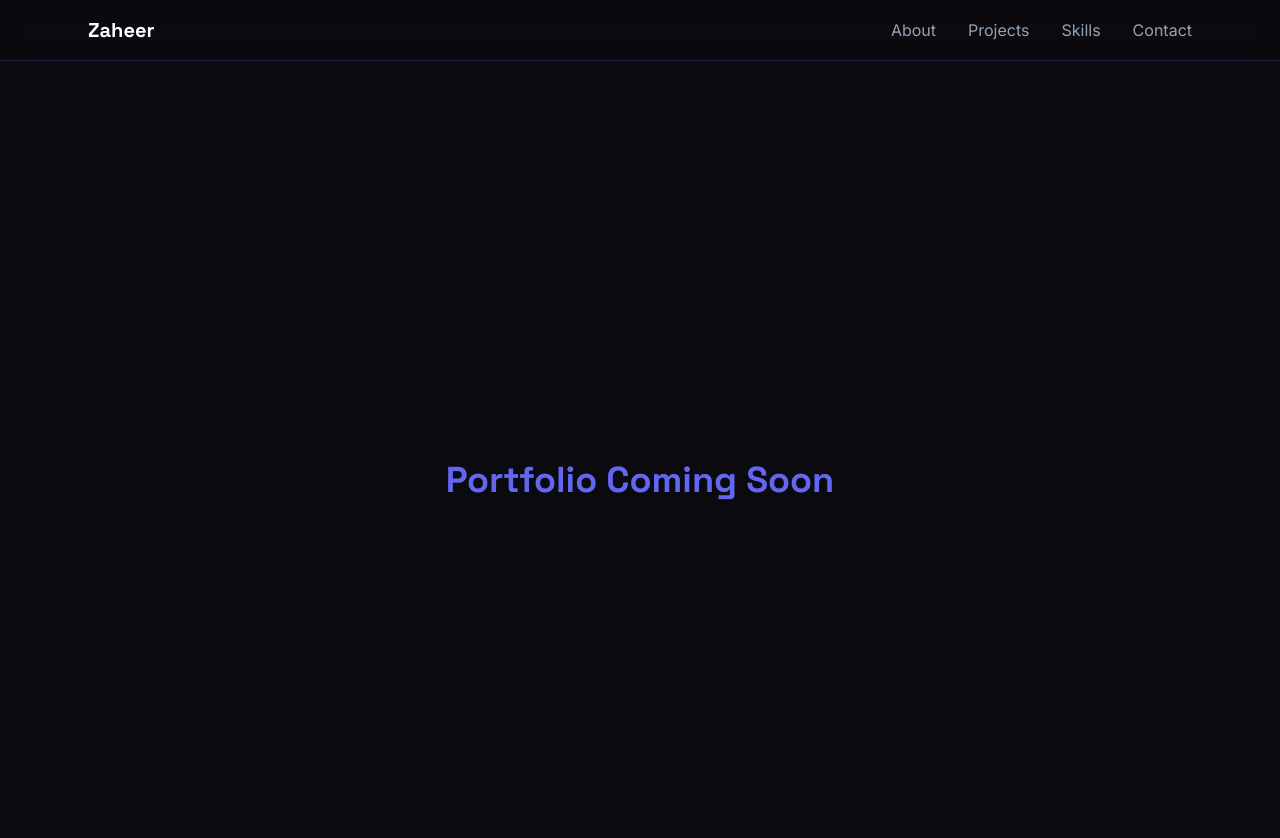
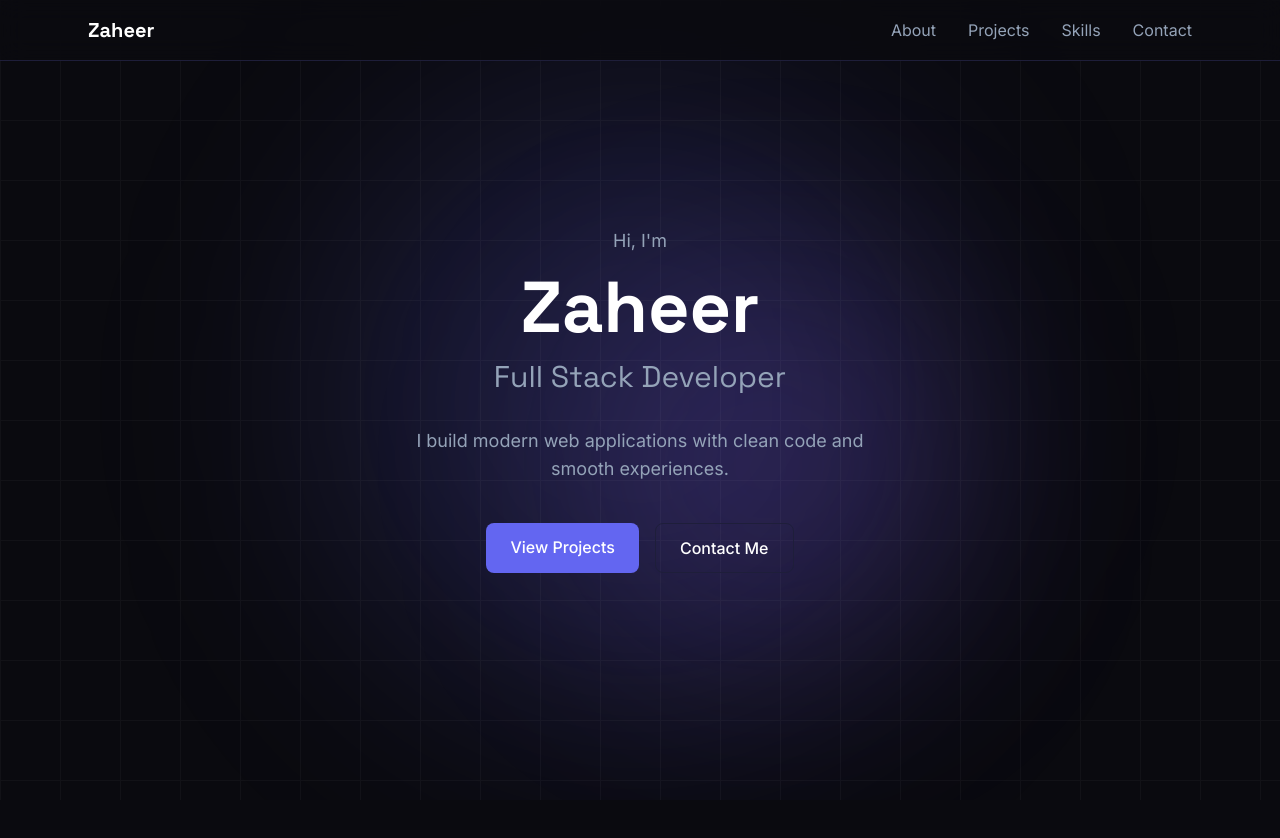
Before and after one commit to Zaheer-Hassan/portfolio, a Next.js app: page / in a window 1280 px wide. Shown: the top 838 px of the page. After the commit the page ends 800 px from the top, so only its background shows below. Built offline with nearby package versions, Linux system fonts and the light colour scheme.

Commit message:
feat: add Hero section with animated text reveal and gradient glow

```diff
--- a/app/page.tsx
+++ b/app/page.tsx
@@ -1,15 +1,12 @@
 import Navbar from "@/components/Navbar";
+import Hero from "@/components/Hero";
 
 export default function Home() {
   return (
     <>
       <Navbar />
-      <main className="pt-20">
-        <section className="min-h-screen flex items-center justify-center">
-          <h1 className="text-4xl font-heading font-bold text-primary">
-            Portfolio Coming Soon
-          </h1>
-        </section>
+      <main>
+        <Hero />
       </main>
     </>
   );
--- /dev/null
+++ b/components/Hero.tsx
@@ -0,0 +1,83 @@
+"use client";
+
+import { motion } from "framer-motion";
+
+export default function Hero() {
+  return (
+    <section className="relative min-h-screen flex items-center justify-center overflow-hidden">
+      {/* Background gradient glow */}
+      <div className="absolute inset-0 flex items-center justify-center">
+        <div className="w-[600px] h-[600px] bg-primary/20 rounded-full blur-[120px]" />
+        <div className="absolute w-[400px] h-[400px] bg-secondary/15 rounded-full blur-[100px] translate-x-32 translate-y-16" />
+      </div>
+
+      {/* Grid background */}
+      <div
+        className="absolute inset-0 opacity-[0.03]"
+        style={{
+          backgroundImage: "linear-gradient(#fff 1px, transparent 1px), linear-gradient(90deg, #fff 1px, transparent 1px)",
+          backgroundSize: "60px 60px",
+        }}
+      />
+
+      {/* Content */}
+      <div className="relative z-10 text-center px-6">
+        <motion.p
+          initial={{ opacity: 0, y: 20 }}
+          animate={{ opacity: 1, y: 0 }}
+          transition={{ duration: 0.6, delay: 0.2 }}
+          className="text-muted text-lg mb-4"
+        >
+          Hi, I&apos;m
+        </motion.p>
+
+        <motion.h1
+          initial={{ opacity: 0, y: 30 }}
+          animate={{ opacity: 1, y: 0 }}
+          transition={{ duration: 0.6, delay: 0.4 }}
+          className="text-5xl md:text-7xl font-heading font-bold mb-4"
+        >
+          Zaheer
+        </motion.h1>
+
+        <motion.h2
+          initial={{ opacity: 0, y: 30 }}
+          animate={{ opacity: 1, y: 0 }}
+          transition={{ duration: 0.6, delay: 0.6 }}
+          className="text-2xl md:text-3xl font-heading text-muted mb-8"
+        >
+          Full Stack Developer
+        </motion.h2>
+
+        <motion.p
+          initial={{ opacity: 0, y: 20 }}
+          animate={{ opacity: 1, y: 0 }}
+          transition={{ duration: 0.6, delay: 0.8 }}
+          className="text-muted max-w-lg mx-auto mb-10 text-lg"
+        >
+          I build modern web applications with clean code and smooth experiences.
+        </motion.p>
+
+        <motion.div
+          initial={{ opacity: 0, y: 20 }}
+          animate={{ opacity: 1, y: 0 }}
+          transition={{ duration: 0.6, delay: 1.0 }}
+          className="flex gap-4 justify-center"
+        >
+          <a
+            href="#projects"
+            className="px-6 py-3 bg-primary hover:bg-primary/80 text-white rounded-lg font-medium transition-colors"
+          >
+            View Projects
+          </a>
+          <a
+            href="#contact"
+            className="px-6 py-3 border border-border hover:border-primary text-white rounded-lg font-medium transition-colors"
+          >
+            Contact Me
+          </a>
+        </motion.div>
+      </div>
+    </section>
+  );
+}
```
